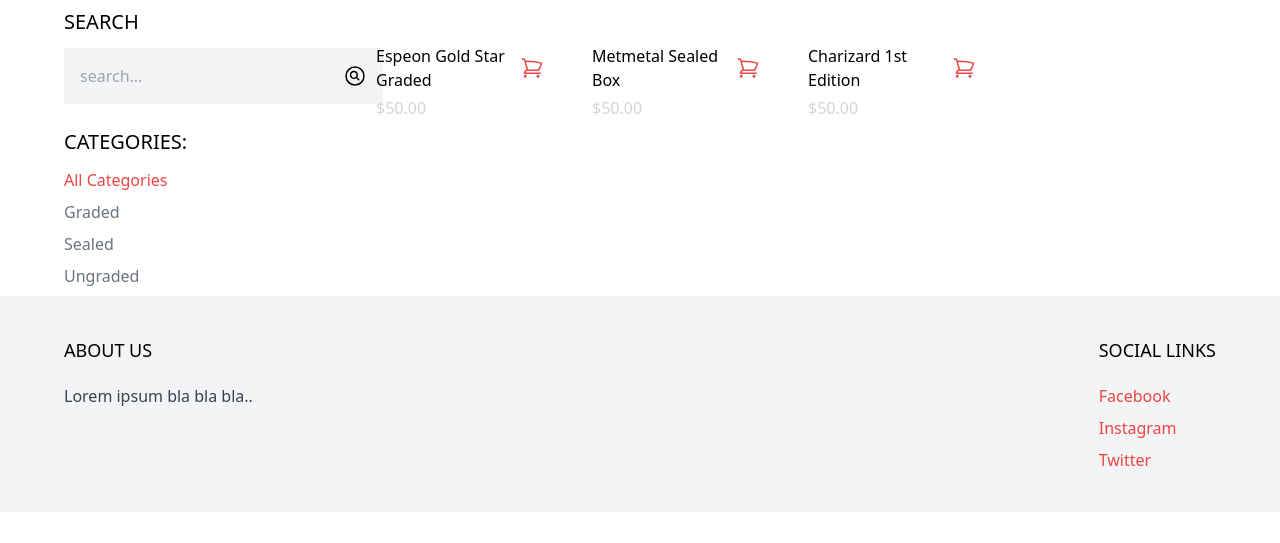
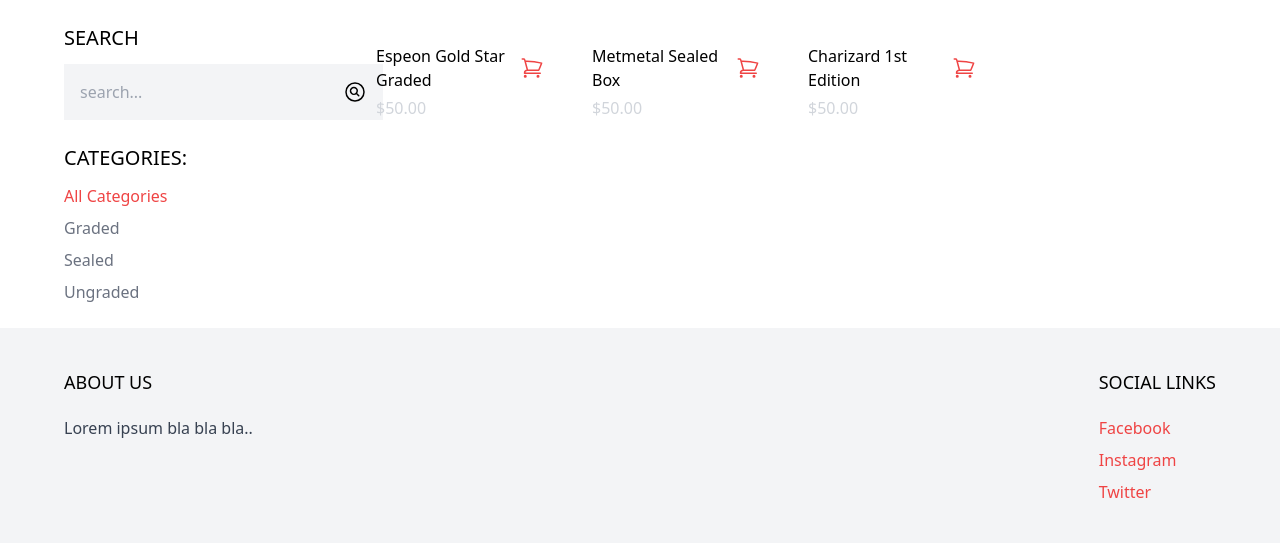
Before and after one commit to aokealy/django-tailwind, a Django app: page /shop/ in a window 1280 px wide. Shown: the part 77-620 px from the top of the page. Run offline with Django 4.2, Linux system fonts and the light colour scheme; data comes from the database, SQL or seed files in the repository.

Commit message:
shop.html
add margin top and padding to align search with products

```diff
--- a/core/templates/core/shop.html
+++ b/core/templates/core/shop.html
@@ -1,7 +1,7 @@
 {% extends 'core/index.html' %}
 {% block content %}
 
-<div class="max-w-6xl mx-auto flex flex-wrap items-start py-2 px-6 xl:px-0">
+<div class="max-w-6xl mx-auto flex flex-wrap items-start py-6 px-6 xl:px-0">
     <div class="filters w-full lg:w-1/4">
         <h3 class="mb-3 text-xl uppercase">Search</h3>
 
@@ -30,7 +30,7 @@
 
     </div>
 
-    <div class="products w-full lg:w-3/4 flex items-center flex-wrap">
+    <div class="products w-full lg:w-3/4 -mt-4 flex items-center flex-wrap">
         {% for product in products %}
         <div class="w-full md:w-1/3 xl:w-1/4 p-6">
             <a href="#">
```
Also changed, not shown: static/main.min.css.
